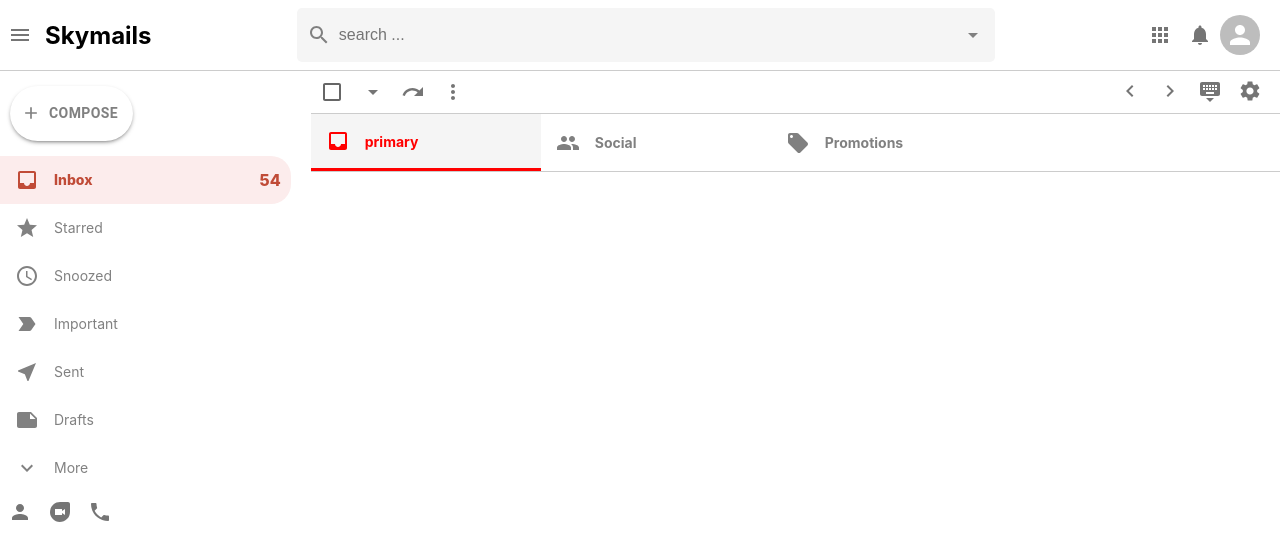
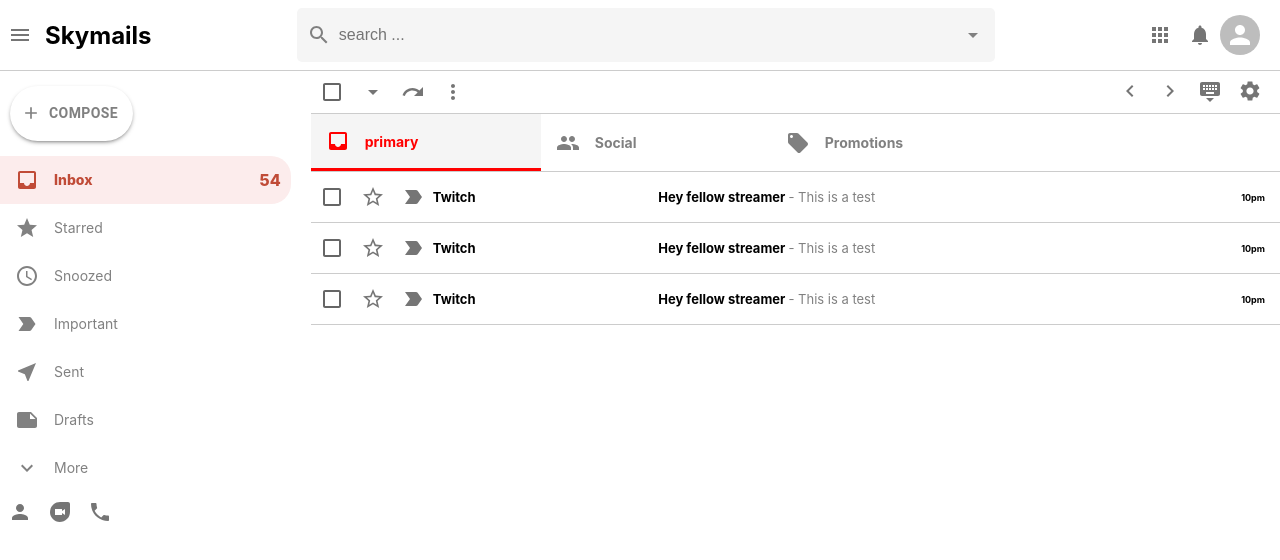
Before and after one commit to rabiikahlaoui/skymails, a React (Create React App) app: page / in a window 1280 px wide. Shown: the top 560 px of the page. Built offline with nearby package versions, Linux system fonts and the light colour scheme.

Commit message:
Add EmailRow component

```diff
--- a/src/EmailList.js
+++ b/src/EmailList.js
@@ -51,6 +51,11 @@
         <Section Icon={PeopleIcon} title="Social" color="#1A73E8" />
         <Section Icon={LocalOfferIcon} title="Promotions" color="green" />
       </div>
+      <div className="emailList__list">
+          <EmailRow title="Twitch" subject="Hey fellow streamer" description="This is a test" time="10pm" />
+          <EmailRow title="Twitch" subject="Hey fellow streamer" description="This is a test" time="10pm" />
+          <EmailRow title="Twitch" subject="Hey fellow streamer" description="This is a test" time="10pm" />
+      </div>
     </div>
   );
 }
--- /dev/null
+++ b/src/EmailRow.css
@@ -0,0 +1,49 @@
+.emailRow {
+    display: flex;
+    align-items: center;
+    height: 50px;
+    border-bottom: 1px solid #ccc;
+    cursor: pointer;
+    z-index: 999;
+}
+
+.emailRow:hover {
+    border-top: 1px solid #ccc;
+    box-shadow: 0 4px 4px -2px rgba(0, 0, 0, 0.24);
+}
+
+.emailRow__options {
+    display: flex;
+}
+
+.emailRow__message {
+    display: flex;
+    flex: .8;
+    align-items: center;
+    font-size: 13px;
+}
+
+.emailRow__message > h4 {
+    width: 400px;
+    white-space: nowrap;
+    overflow: hidden;
+    text-overflow: ellipsis;
+    padding-left: 5px;
+    padding-right: 5px;
+}
+
+.emailRow__description {
+    font-weight: 400;
+    color: gray;
+}
+
+.emailRow__title {
+    flex: .3;
+    font-size: 13px;
+}
+
+.emailRow__time {
+    padding-right: 15px;
+    font-size: 9px;
+    font-weight: bold;
+}
--- /dev/null
+++ b/src/EmailRow.js
@@ -0,0 +1,34 @@
+import React from "react";
+import "./EmailRow.css";
+import Checkbox from "@mui/material/Checkbox";
+import IconButton from "@mui/material/IconButton";
+import StarBorderOutlinedIcon from "@mui/icons-material/StarBorderOutlined";
+import LabelImportantOutlinedIcon from "@mui/icons-material/LabelImportantOutlined";
+import { useNavigate } from "react-router-dom";
+
+function EmailRow({ id, title, subject, description, time }) {
+  const navigate = useNavigate();
+  return (
+    <div onClick={() => navigate("/mail")} className="emailRow">
+      <div className="emailRow__options">
+        <Checkbox />
+        <IconButton>
+          <StarBorderOutlinedIcon />
+        </IconButton>
+        <IconButton>
+          <LabelImportantOutlinedIcon />
+        </IconButton>
+      </div>
+      <h3 className="emailRow__title">{title}</h3>
+      <div className="emailRow__message">
+        <h4>
+          {subject}{" "}
+          <span className="emailRow__description">- {description}</span>
+        </h4>
+      </div>
+      <p className="emailRow__time">{time}</p>
+    </div>
+  );
+}
+
+export default EmailRow;
```
